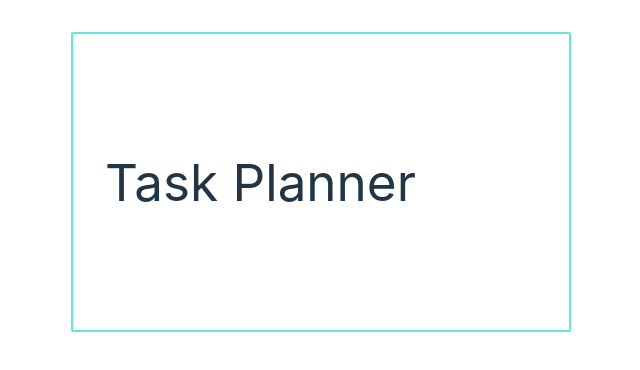
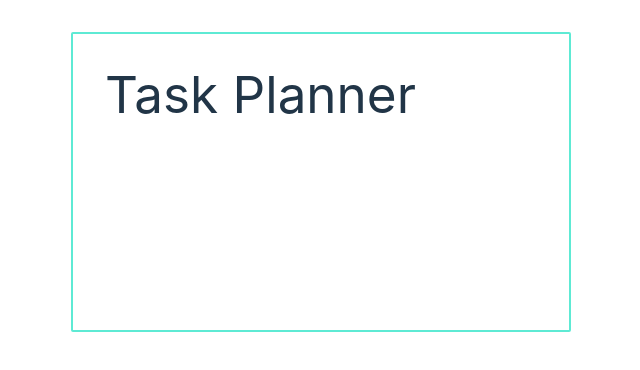
Before and after one commit to Sochuks/react-task-planner, a React (Vite) app: page / in a window 1280 px wide. Shown: the top 370 px of the page, without its empty margins (319-959 px from the left). Built offline with nearby package versions, Linux system fonts and the light colour scheme.

Commit message:
Remove style from App and add style to header

```diff
--- a/src/App.jsx
+++ b/src/App.jsx
@@ -5,7 +5,7 @@ import Header from './components/Header'
 function App() {
   return (
 
-      <div className="container-inner flex justify-between my-8 mx-auto p-8 rounded-sm items-center border-2 border-teal-300">
+      <div className="container-inner my-8 mx-auto p-8 rounded-sm border-2 border-teal-300">
 
         <Header />
 
--- a/src/components/Header.jsx
+++ b/src/components/Header.jsx
@@ -3,7 +3,7 @@ import React from 'react'
 const Header = () => {
   return (
 
-    <header>
+    <header className='flex justify-between items-center mb-8'>
         <h1>Task Planner</h1>
     </header>
 
```
